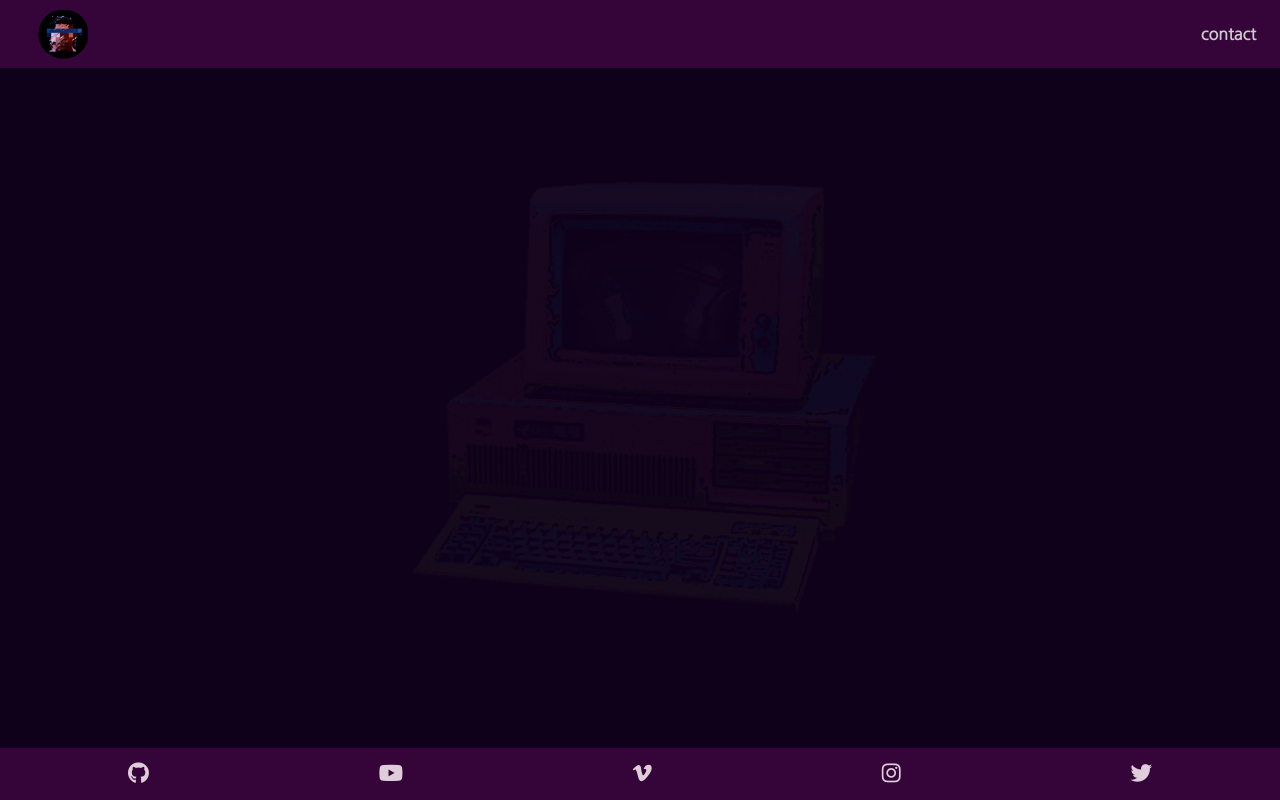
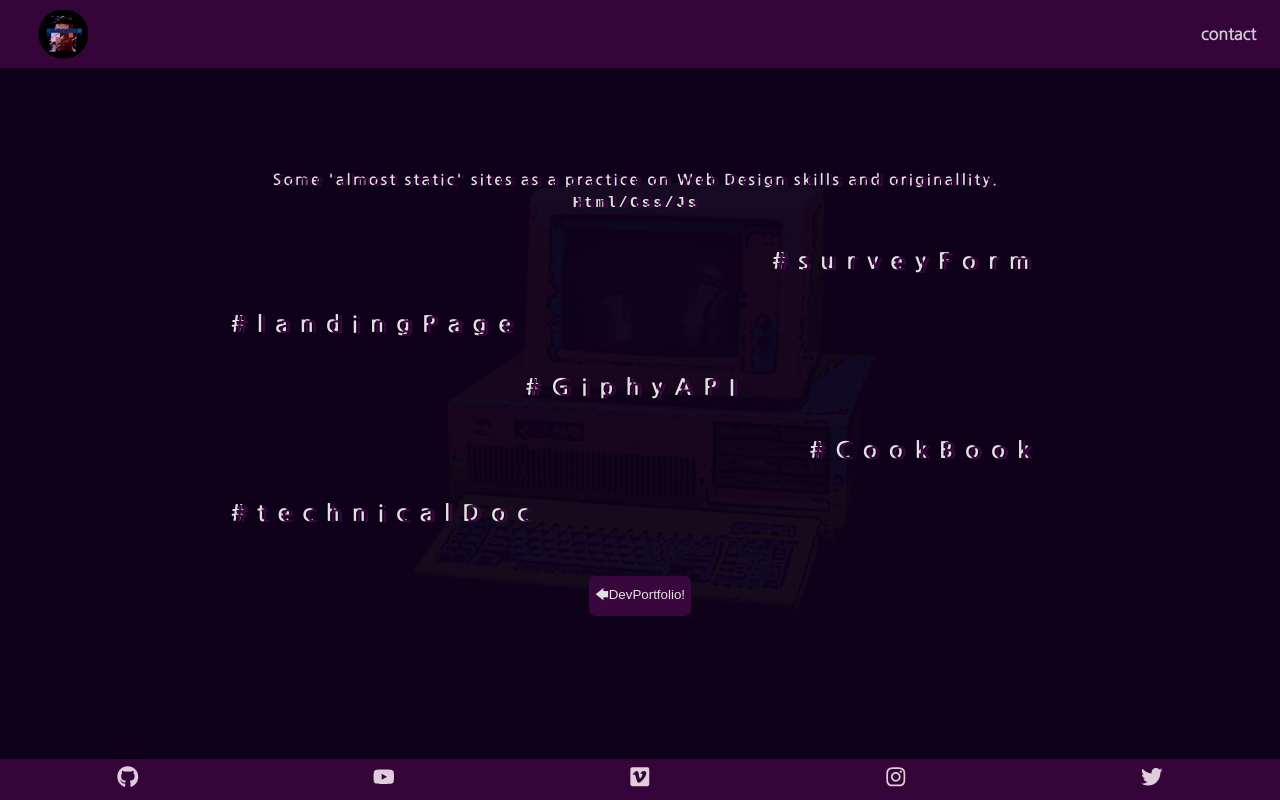
Before and after one commit to CharlyBGood/charlybgoodmundo, a React (Create React App) app: page /DevPortfolio/SinglePages in a window 1280 px wide. Before the commit this address had no page. Built offline with nearby package versions, Linux system fonts and the light colour scheme.

Commit message:
add components for sections and edit layout and icons

```diff
--- a/package.json
+++ b/package.json
@@ -8,6 +8,7 @@
     "@testing-library/user-event": "^13.5.0",
     "react": "^18.2.0",
     "react-dom": "^18.2.0",
+    "react-icons": "^4.4.0",
     "react-player": "^2.10.1",
     "react-router-dom": "^6.3.0",
     "react-scripts": "5.0.1",
--- a/public/index.html
+++ b/public/index.html
@@ -39,9 +39,5 @@
       To begin the development, run `npm start` or `yarn start`.
       To create a production bundle, use `npm run build` or `yarn build`.
     -->
-    <script
-    src="https://kit.fontawesome.com/a9d601c6bd.js"
-    crossorigin="anonymous"
-  ></script>
   </body>
 </html>
--- a/src/App.js
+++ b/src/App.js
@@ -7,6 +7,8 @@ import Contact from "./components/Contact";
 import Music from "./components/Music";
 import VisualArt from "./components/VisualArt";
 import DevPortfolio from "./components/DevPortfolio";
+import SinglePages from "./components/SinglePages";
+import WebApps from "./components/WebApps";
 
 function App() {
   return (
@@ -22,6 +24,8 @@ function App() {
             element={<VisualArt />}
           />
           <Route path="/DevPortfolio" element={<DevPortfolio />} />
+          <Route path="/DevPortfolio/SinglePages" element={<SinglePages />} />
+          <Route path="/DevPortfolio/WebApps" element={<WebApps />} />
         </Routes>
         <Footer />
       </BrowserRouter>
--- a/src/components/DevPortfolio.js
+++ b/src/components/DevPortfolio.js
@@ -1,5 +1,5 @@
 import "../stylesheets/DevPortfolio.css";
-import "../stylesheets/Content.css"
+import "../stylesheets/Content.css";
 import { NavLink } from "react-router-dom";
 import ImgCenter from "../img/img-planetavacio.png";
 
--- a/src/components/Footer.js
+++ b/src/components/Footer.js
@@ -1,31 +1,40 @@
 import React from "react";
 import "../stylesheets/Footer.css";
+import {
+  FaGithub,
+  FaYoutube,
+  FaInstagram,
+  FaTwitter,
+  FaVimeo,
+} from "react-icons/fa";
 
 function Footer() {
   return (
     <footer className="smedia">
       <a href="https://github.com/CharlyBGood" target="_blank" rel="noreferrer">
-        <i className="fa-brands fa-github"></i>
+        {/* <i className="fa-brands fa-github"></i> */}
+        <FaGithub />
       </a>
       <a href="https://bit.ly/BGoodYouTube" target="_blank" rel="noreferrer">
-        <i className="fab fa-youtube"></i>
+        {/* <i className="fab fa-youtube"></i> */}
+        <FaYoutube />
       </a>
       <a href="https://vimeo.com/charlybgood" target="_blank" rel="noreferrer">
-        <i className="fab fa-vimeo-v"></i>
+        <FaVimeo />
       </a>
       <a
         href="https://www.instagram.com/charlsbgood/"
         target="_blank"
         rel="noreferrer"
       >
-        <i className="fab fa-instagram"></i>
+        <FaInstagram />
       </a>
       <a
         href="https://twitter.com/CharlybGoodM"
         target="_blank"
         rel="noreferrer"
       >
-        <i className="fab fa-twitter"></i>
+        <FaTwitter />
       </a>
     </footer>
   );
--- /dev/null
+++ b/src/components/SinglePages.js
@@ -0,0 +1,64 @@
+import "../stylesheets/SinglePages.css";
+import { NavLink } from "react-router-dom";
+// import ImgComputer from "../img/img-computer.png";
+
+function SinglePages() {
+  return (
+    <>
+      <p className="p_description">
+        Some 'almost static' sites as a practice on Web Design skills and
+        originallity. <code>Html/Css/Js</code>
+      </p>
+
+      <div className="img_container">
+        <div className="decoration_words">
+          <a
+            className="item item_2"
+            href="https://charlybgood.github.io/freecodecamp/webdesign/2-surveyform/index.html"
+            rel="noopener noreferrer"
+            target="_blank"
+          >
+            #surveyForm
+          </a>
+          <a
+            className="item item_1"
+            href="https://charlybgood.github.io/freecodecamp/webdesign/3-productlandingpage/index.html"
+            target="_BLANK"
+            rel="noopener noreferrer"
+          >
+            #landingPage
+          </a>
+          <a
+            className="item item_3"
+            href="https://charlybgood.github.io/google-homepage-clone/"
+            rel="noopener noreferrer"
+            target="_blank"
+          >
+            #GiphyAPI
+          </a>
+          <a
+            className="item item_2"
+            href="https://charlybgood.github.io/odin-recipes/"
+            rel="noopener noreferrer"
+            target="_blank"
+          >
+            #CookBook
+          </a>
+          <a
+            className="item item_1"
+            href="https://charlybgood.github.io/freecodecamp/webdesign/4-technicaldocumentationpage/index.html"
+            target="_BLANK"
+            rel="noopener noreferrer"
+          >
+            #technicalDoc
+          </a>
+        </div>
+      </div>
+      <button className="btn-back">
+        <NavLink to="/DevPortfolio">&#129092;DevPortfolio!</NavLink>
+      </button>
+    </>
+  );
+}
+
+export default SinglePages;
--- /dev/null
+++ b/src/components/WebApps.js
@@ -0,0 +1,50 @@
+import "../stylesheets/SinglePages.css";
+// import ImgComputer from "../img/img-computer.png";
+
+function WebApps() {
+  return (
+    <div className="img_container">
+      <div className="decoration_words">
+        <a
+          className="item item_1"
+          href="https://charlybgood.github.io/webAppsJS/musicPlayerApp/index.html"
+          rel="noopener noreferrer"
+          target="_blank"
+        >
+          #musicPlayer
+        </a>
+        <a
+          className="item item_2"
+          href="https://charlybgood.github.io/webAppsJS/paintItBlack/index.html"
+          rel="noopener noreferrer"
+          target="_blank"
+        >
+          #paintItBlack
+        </a>
+        {/* <img
+          className="img_center item_3"
+          src={ImgComputer}
+          alt="Charly BGood Logo"
+        /> */}
+        <a
+          className="item item_1"
+          href="https://charlybgood.github.io/webAppsJS/synthMySoul/index.html"
+          target="_BLANK"
+          rel="noopener noreferrer"
+        >
+          #synthMySoul
+        </a>
+        <a
+          className="item item_2"
+          href="https://charlybgood.github.io/webAppsJS/photoEffectApp/index.html"
+          target="_BLANK"
+          rel="noopener noreferrer"
+        >
+          #photoEffect
+        </a>
+      </div>
+    </div>
+  );
+}
+
+export default WebApps;
--- a/src/stylesheets/Content.css
+++ b/src/stylesheets/Content.css
@@ -11,7 +11,7 @@
   align-items: center;
   width: 80%;
   gap: 0.3em;
-  margin: 5em auto;
+  margin: 2em auto;
 }
 
 .decoration_words {
--- a/src/stylesheets/Footer.css
+++ b/src/stylesheets/Footer.css
@@ -1,7 +1,7 @@
 footer {
   background-color: var(--col-rd);
   opacity: 0.9;
-  padding: 0.6em;
+  /* padding: 0.6em; */
   margin: 0;
   bottom: 0;
   position: fixed;
@@ -23,7 +23,7 @@ footer {
 
 .smedia a {
   margin: 0 auto;
-  padding: 0 1.5em;
+  padding: .3em;
   text-decoration: none;
   color: var(--col-whp);
 }
--- /dev/null
+++ b/src/stylesheets/SinglePages.css
@@ -0,0 +1,36 @@
+.p_description {
+  text-align: center;
+  padding: 0 1em;
+  width: 65%;
+  line-height: 1.5em;
+  letter-spacing: 0.2em;
+  font-size: 0.9em;
+  margin: 0 auto;
+  -webkit-animation: bigpre 11s infinite alternate;
+  animation: bigpre 11s infinite alternate;
+}
+
+button.btn-back {
+  margin: 1em auto;
+  background-color: var(--col-rd);
+  color: var(--col-wrd);
+  height: 3em;
+  border: none;
+  border-radius: 0.5em;
+  transition: 0.7s;
+}
+
+button.btn-back:active {
+  box-shadow: 1px 1px 1px var(--col-whr);
+}
+
+button.btn-back a {
+  color: var(--col-whr);
+  text-decoration: none;
+}
+
+@media screen and (max-width: 800px) {
+  .p_description {
+    width: 95%;
+  }
+}
```
Also changed, not shown: 1 other file (tests, documents, lock files or other folders).
